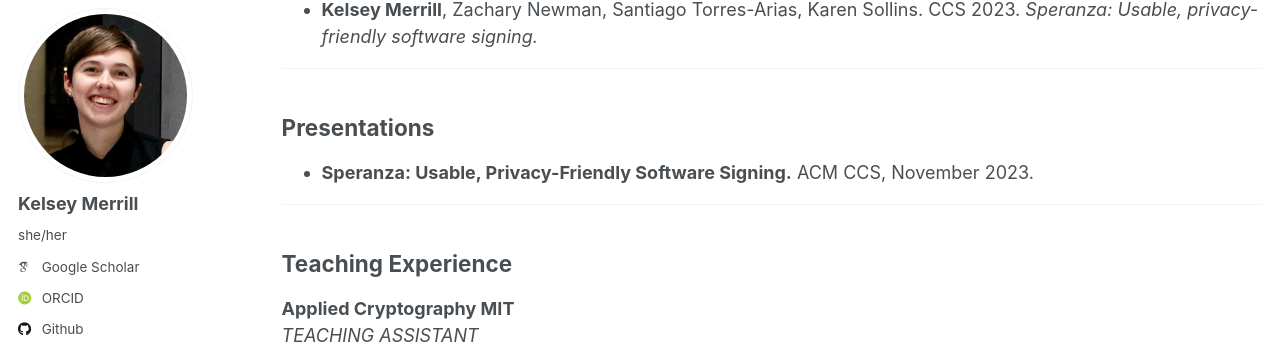
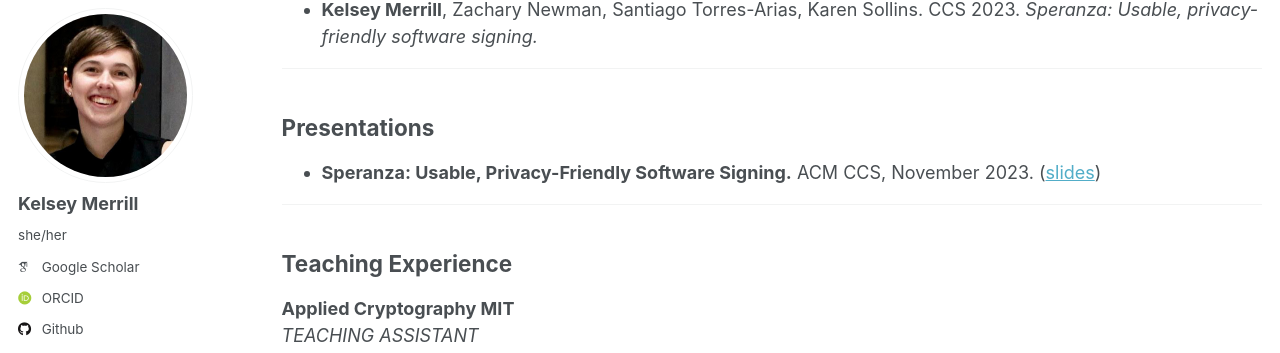
Before and after one commit to kmerrill18/kmerrill18.github.io, a Jekyll site: the page built from _pages/cv.md, in a window 1280 px wide and 900 px high, scrolled down 1811 px. Shown: the part 98-451 px from the top of the window. Built offline with Jekyll 4.4.1, drawn with Linux system fonts in a browser that asks for light colours; some web fonts are replaced.

Commit message:
add speranza slides

```diff
--- a/_pages/cv.md
+++ b/_pages/cv.md
@@ -67,7 +67,7 @@ Summer 2021
 
 ## Presentations
 
-- **Speranza: Usable, Privacy-Friendly Software Signing.** ACM CCS, November 2023.
+- **Speranza: Usable, Privacy-Friendly Software Signing.** ACM CCS, November 2023. ([slides](/files/speranza_slides_ccs_2023.pdf))
 
 ---
 
```
Also changed, not shown: 1 other file.
